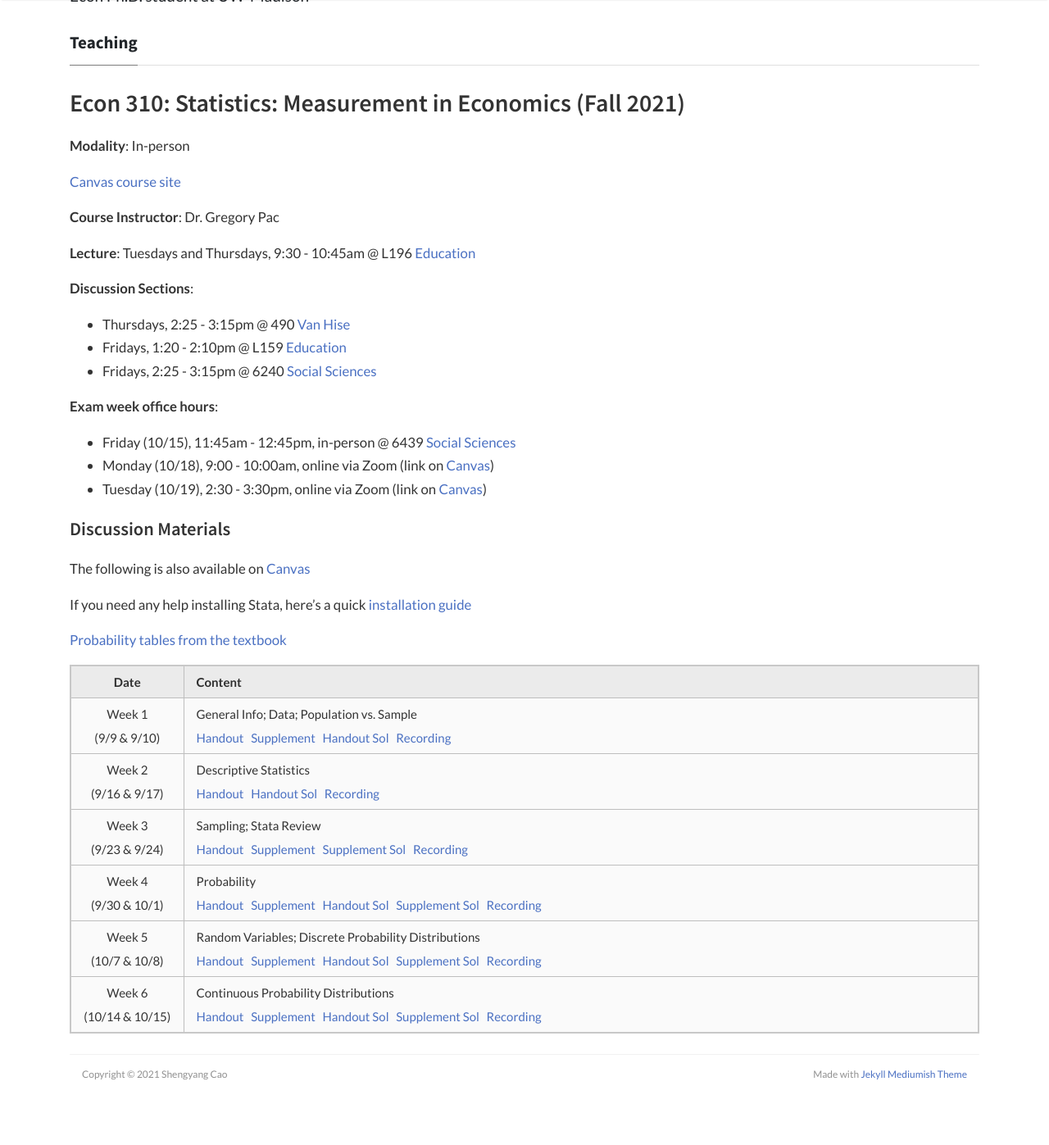
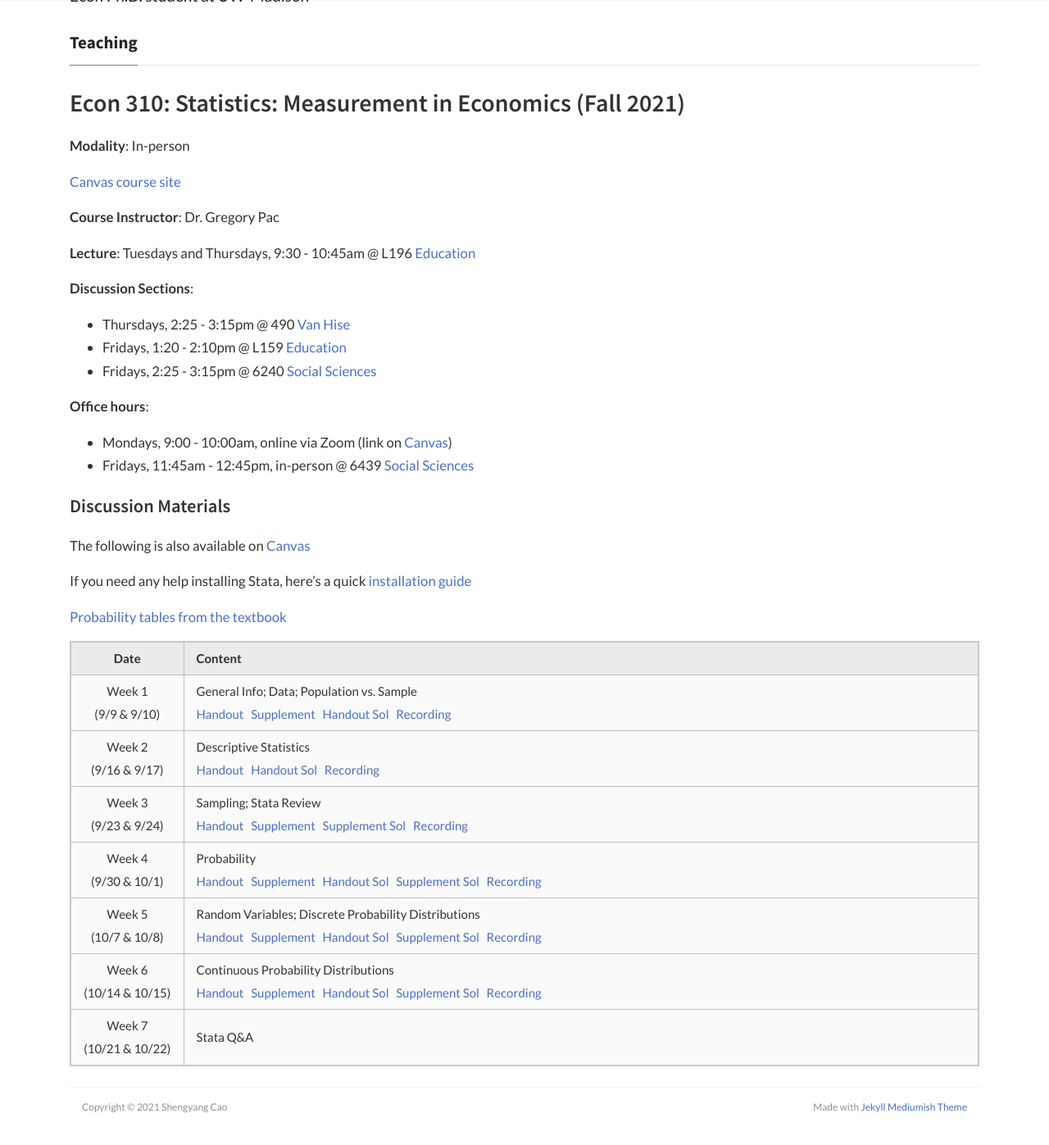
Before and after one commit to scaotravis/scaotravis.github.io, a Jekyll site: the page built from _pages/teaching/fa21-310.md, in a window 1280 px wide and 1400 px high, scrolled down 164 px. Shown: the top 1397 px of the window at 82% size. Built offline with Jekyll 4.4.1, drawn with Linux system fonts in a browser that asks for light colours; nearby versions of some CDN libraries; comment, search, counter and statistics services are not loaded; before the commit the page ends 1524 px from its top, so only the background shows below that.

Commit message:
update 310 page

```diff
--- a/_pages/teaching/fa21-310.md
+++ b/_pages/teaching/fa21-310.md
@@ -20,12 +20,10 @@
 * Fridays, 1:20 - 2:10pm @ L159 [Education](https://map.wisc.edu/s/x8ot2t7k)
 * Fridays, 2:25 - 3:15pm @ 6240 [Social Sciences](https://map.wisc.edu/s/6hlqixeh)
 
-**Exam week office hours**:
+**Office hours**:
 
-* Friday (10/15), 11:45am - 12:45pm, in-person @ 6439 [Social Sciences](https://map.wisc.edu/s/6hlqixeh)
-* Monday (10/18), 9:00 - 10:00am, online via Zoom (link on [Canvas](https://canvas.wisc.edu/courses/257051/pages/ta-resources-for-traviss-students?module_item_id=4280756))
-* Tuesday (10/19), 2:30 - 3:30pm, online via Zoom (link on [Canvas](https://canvas.wisc.edu/courses/257051/pages/ta-resources-for-traviss-students?module_item_id=4280756))
-
+* Mondays, 9:00 - 10:00am, online via Zoom (link on [Canvas](https://canvas.wisc.edu/courses/257051/pages/ta-resources-for-traviss-students?module_item_id=4280756))
+* Fridays, 11:45am - 12:45pm, in-person @ 6439 [Social Sciences](https://map.wisc.edu/s/6hlqixeh)
 
 #### Discussion Materials
 
@@ -43,3 +41,4 @@
 | Week 4 <br> (9/30 & 10/1) | Probability <br> [Handout](https://canvas.wisc.edu/courses/257051/files/20592150?wrap=1) &nbsp; [Supplement]({{ site.baseurl }}/downloads/teaching/fa21-310/310_fa21_supplement-4.pdf) &nbsp; [Handout Sol](https://canvas.wisc.edu/courses/257051/files/20592168?module_item_id=3958746) &nbsp; [Supplement Sol]({{ site.baseurl }}/downloads/teaching/fa21-310/310_fa21_supplement-4_sol.pdf) &nbsp; [Recording](https://uwmadison.zoom.us/rec/share/j7fBDVrB8lbyM8CeRbPSyN_mxZnX9GWSfmSlBs5coZtbSbxoE1ZTXrRcCvjslljM.wHonnL60Dgz7adwn) |
 | Week 5 <br> (10/7 & 10/8) | Random Variables; Discrete Probability Distributions <br> [Handout](https://canvas.wisc.edu/courses/257051/files/20592110?wrap=1) &nbsp; [Supplement]({{ site.baseurl }}/downloads/teaching/fa21-310/310_fa21_supplement-5.pdf) &nbsp; [Handout Sol](https://canvas.wisc.edu/courses/257051/files/20592175?module_item_id=3958747) &nbsp; [Supplement Sol]({{ site.baseurl }}/downloads/teaching/fa21-310/310_fa21_supplement-5_sol.pdf) &nbsp; [Recording](https://uwmadison.zoom.us/rec/share/tNtlc8CtTfPDrLiGVZDu0pwMCbYzsMuibYlZCMWnrqmwH1rckxP-rrwjTQfvNg3V.qZELbgJa0_FwOxHE) |
 | Week 6 <br> (10/14 & 10/15) | Continuous Probability Distributions <br> [Handout](https://canvas.wisc.edu/courses/257051/files/20592148?wrap=1) &nbsp; [Supplement]({{ site.baseurl }}/downloads/teaching/fa21-310/310_fa21_supplement-6.pdf) &nbsp; [Handout Sol](https://canvas.wisc.edu/courses/257051/files/20592172?wrap=1) &nbsp; [Supplement Sol]({{ site.baseurl }}/downloads/teaching/fa21-310/310_fa21_supplement-6_sol.pdf) &nbsp; [Recording](https://uwmadison.zoom.us/rec/share/hGQEHf0Oa9E4jnKKacd_mm1-1MiWLxnwUcu2IWiOYmBKOWHy9Csz_Mvu7B0TY8qo.vj18652YXaHH6uAU) |
+| Week 7 <br> (10/21 & 10/22) | Stata Q&A |
```
Also changed, not shown: 2 other files.
